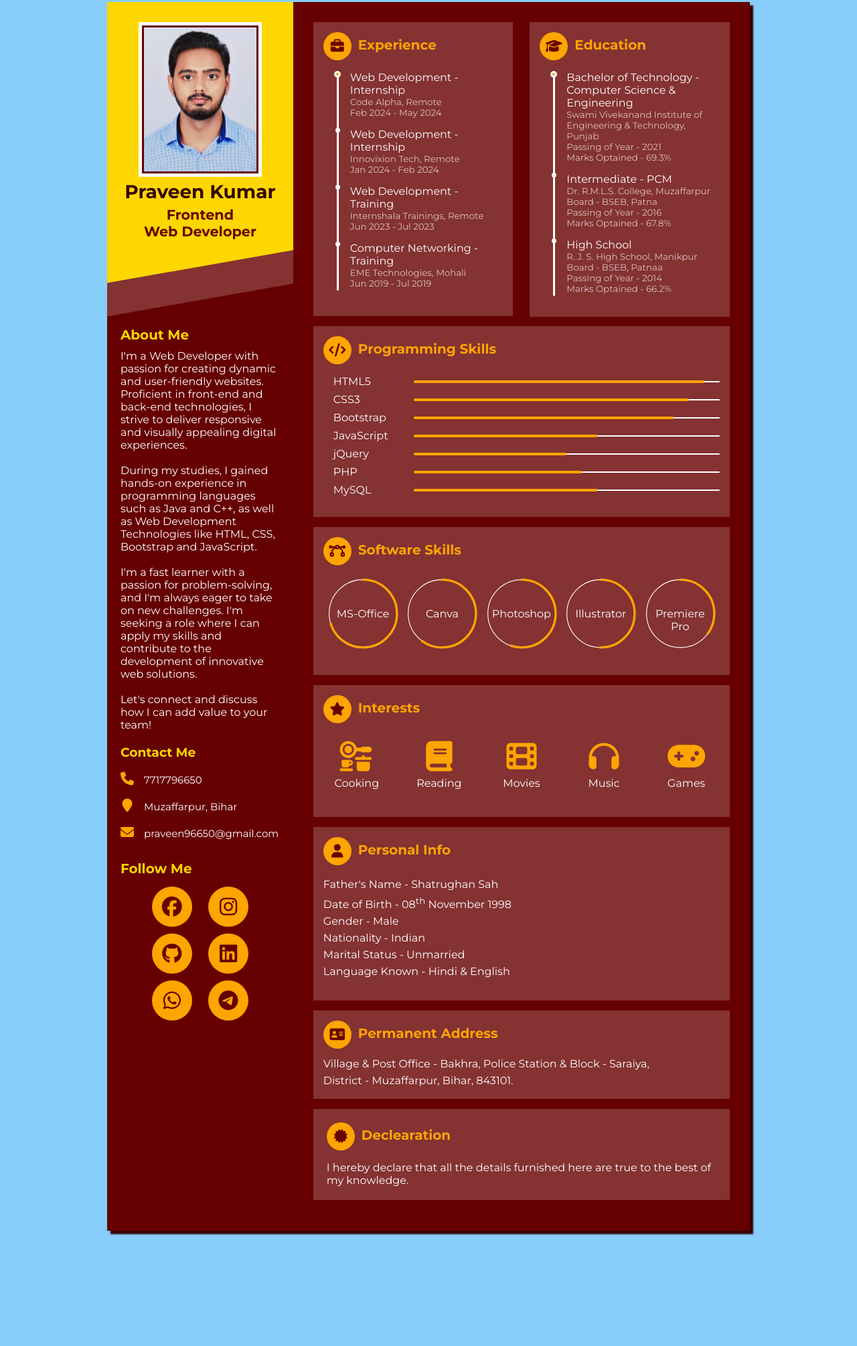
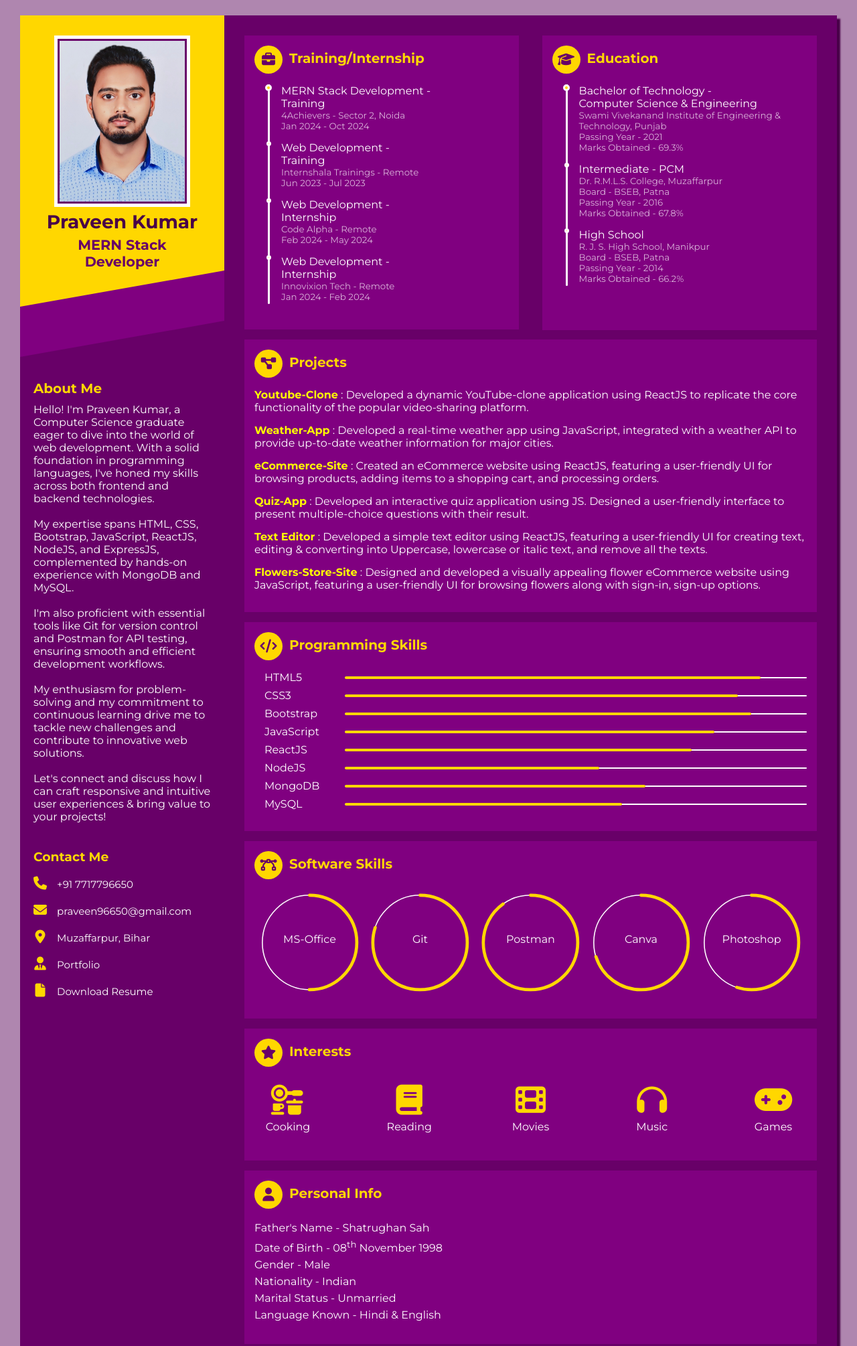
Before and after one commit to praveensarraf/resume, a plain HTML site: page index.html in a window 1280 px wide. Shown: the part 7-2017 px from the top of the page at 67% size. Before the commit the page ends 1855 px from the top, so only its background shows below. Drawn offline with nearby package versions, Linux system fonts and the light colour scheme.

Commit message:
resume update

```diff
--- a/index.html
+++ b/index.html
@@ -11,6 +11,7 @@
 
         <!-- CSS File -->
         <link rel="stylesheet" href="style.css">
+        <link rel="stylesheet" href="responsive.css">
     </head>
 
     <body>
@@ -23,24 +24,26 @@
 
                     <div class="info">
                         <h1 class="name">Praveen Kumar</h1>
-                        <h2 class="job">Frontend<br>Web Developer</h2>
+                        <h2 class="job">MERN Stack<br>Developer</h2>
                     </div>
                 </div>
 
                 <div class="about">
                     <h3>About Me</h3>
-                    I'm a <span>Web Developer</span> with passion for creating dynamic and user-friendly websites. Proficient in front-end and back-end technologies, I strive to deliver responsive and visually appealing digital experiences.<br><br>During my studies, I gained hands-on experience in programming languages such as Java and C++, as well as Web Development Technologies like HTML, CSS, Bootstrap and JavaScript.<br><br>
-                    I'm a fast learner with a passion for problem-solving, and I'm always eager to take on new challenges. I'm seeking a role where I can apply my skills and contribute to the development of innovative web solutions.<br><br>
-                    Let's connect and discuss how I can add value to your team!
+                    Hello! I'm Praveen Kumar, a Computer Science graduate eager to dive into the world of web development. With a solid foundation in programming languages, I've honed my skills across both frontend and backend technologies.<br><br>
+                    My expertise spans HTML, CSS, Bootstrap, JavaScript, ReactJS, NodeJS, and ExpressJS, complemented by hands-on experience with MongoDB and MySQL.<br><br>
+                    I'm also proficient with essential tools like Git for version control and Postman for API testing, ensuring smooth and efficient development workflows.<br><br>
+                    My enthusiasm for problem-solving and my commitment to continuous learning drive me to tackle new challenges and contribute to innovative web solutions.<br><br>
+                    Let's connect and discuss how I can craft responsive and intuitive user experiences & bring value to your projects!<br><br>
                 </div>
 
                 <div class="contact">
                     <h3>Contact Me</h3>
-                    <div class="call"><a href="tel:+917717796650"><i class="fa-solid fa-phone"></i><span>7717796650</span></a></div>
-                    <div class="address"><a href="https://maps.app.goo.gl/x5HSWheuEKqay4mi9"><i class="fa-solid fa-map-marker"></i><span>Muzaffarpur, Bihar</span></a>
-                    </div>
+                    <div class="call"><a href="tel:+917717796650"><i class="fa-solid fa-phone"></i><span>+91 7717796650</span></a></div>
                     <div class="email"><a href="mailto:praveen96650@gmail.com"><i class="fa-solid fa-envelope"></i><span>praveen96650@gmail.com</span></a></div>
-                    <!-- <div class="website"><a href="#" target="_blank"> <i class="fa-solid fa-home"></i><span></span></a></div> -->
+                    <div class="address"><a href="https://maps.app.goo.gl/x5HSWheuEKqay4mi9"><i class="fa-solid fa-location-dot"></i><span>Muzaffarpur, Bihar</span></a></div>
+                    <div class="website"><a href="https://praveensarraf.netlify.app" target="_blank"><i class="fa-solid fa-user-tie"></i><span>Portfolio</span></a></div>
+                    <div class="myResume"><a href="https://drive.google.com/file/d/1ZRfMTyJkHnMJr0g1sYHtg5Xj3HFb6kt_/view?usp=sharing" target="_blank"><i class="fa-solid fa-file"></i><span>Download Resume</span></a></div>
                 </div>
 
                 <div class="follow">
@@ -49,7 +52,7 @@
                         <a href="https://www.facebook.com/ImPraveenSarraf" target="_blank" title="Facebook"><i class="fa-brands fa-facebook"></i></a>
                         <a href="https://www.instagram.com/praveensarraf_/" target="_blank" title="Instagram"><i class="fa-brands fa-instagram "></i></a>
                         <a href="https://github.com/praveensarraf" target="_blank" title="Github"><i class="fa-brands fa-github"></i></a>
-                        <a href="https://www.linkedin.com/in/praveenkr77/" target="_blank" title="Linkedin"><i class="fa-brands fa-linkedin"></i></a>
+                        <a href="https://www.linkedin.com/in/praveen96650/" target="_blank" title="Linkedin"><i class="fa-brands fa-linkedin"></i></a>
                         <a href="https://wa.me/+917717796650" target="_blank" title="WhatsApp"><i class="fa-brands fa-whatsapp"></i></a>
                         <a href="https://t.me/PraveenSarraf" target="_blank" title="Telegram"><i class="fa-brands fa-telegram"></i></a>
                     </div>
@@ -59,53 +62,70 @@
 
             <div class="func">
                 <div class="work">
-                    <h3><i class="fa fa-briefcase"></i>Experience</h3>
+                    <h3><i class="fa fa-briefcase"></i>Training/Internship</h3>
                     <ul>
-                    <li><span>Web Development -<br>Internship</span><small>Code Alpha, Remote</small><small>Feb 2024 - May 2024</small></li>
-                    <li><span>Web Development -<br>Internship</span><small>Innovixion Tech, Remote</small><small>Jan 2024 - Feb 2024</small></li>
-                    <li><span>Web Development -<br>Training</span><small>Internshala Trainings, Remote</small><small>Jun 2023 - Jul 2023</small></li>
-                    <li><span>Computer Networking -<br>Training</span><small>EME Technologies, Mohali</small><small>Jun 2019 - Jul 2019</small></li>
+                        <li><span>MERN Stack Development -<br>Training</span><small>4Achievers - Sector 2, Noida</small><small>Jan 2024 - Oct 2024</small></li>
+                        <li><span>Web Development -<br>Training</span><small>Internshala Trainings - Remote</small><small>Jun 2023 - Jul 2023</small></li>
+                        <li><span>Web Development -<br>Internship</span><small>Code Alpha - Remote</small><small>Feb 2024 - May 2024</small></li>
+                        <li><span>Web Development -<br>Internship</span><small>Innovixion Tech - Remote</small><small>Jan 2024 - Feb 2024</small></li>
                     </ul>
                 </div>
 
                 <div class="edu">
                     <h3><i class="fa fa-graduation-cap"></i>Education</h3>
                     <ul>
-                    <li><span>Bachelor of Technology -<br>Computer Science & Engineering</span><small>Swami Vivekanand Institute of Engineering & Technology, Punjab</small><small>Passing of Year - 2021</small><small>Marks Optained - 69.3%</small></li>
-                    <li><span>Intermediate - PCM</span><small>Dr. R.M.L.S. College, Muzaffarpur</small><small>Board - BSEB, Patna</small><small>Passing of Year - 2016</small><small>Marks Optained - 67.8%</small></li>
-                    <li><span>High School</span><small>R. J. S. High School, Manikpur</small><small>Board - BSEB, Patnaa</small><small>Passing of Year - 2014</small><small>Marks Optained - 66.2%</small></li>
+                    <li><span>Bachelor of Technology -<br>Computer Science & Engineering</span><small>Swami Vivekanand Institute of Engineering & Technology, Punjab</small><small>Passing Year - 2021</small><small>Marks Obtained - 69.3%</small></li>
+                    <li><span>Intermediate - PCM</span><small>Dr. R.M.L.S. College, Muzaffarpur</small><small>Board - BSEB, Patna</small><small>Passing Year - 2016</small><small>Marks Obtained - 67.8%</small></li>
+                    <li><span>High School</span><small>R. J. S. High School, Manikpur</small><small>Board - BSEB, Patna</small><small>Passing Year - 2014</small><small>Marks Obtained - 66.2%</small></li>
+                    </ul>
+                </div>
+
+                <div class="myProjects">
+                    <h3><i class="fa-solid fa-diagram-project"></i></i>Projects</h3>
+                    <ul>
+                        <li><a href="https://praveensarraf.github.io/youtube-clone/" target="_blank">Youtube-Clone</a> : Developed a dynamic YouTube-clone application using ReactJS to replicate the core functionality of the popular video-sharing platform.</li>
+                        <li><a href="https://praveensarraf.github.io/CodeAlpha_Internship/task_2/weather_app.html" target="_blank">Weather-App</a> : Developed a real-time weather app using JavaScript, integrated with a weather API to provide up-to-date weather information for major cities.</li>
+                        <li><a href="https://praveensarraf.github.io/ecommerce-site/" target="_blank">eCommerce-Site</a> : Created an eCommerce website using ReactJS, featuring a user-friendly UI for browsing products, adding items to a shopping cart, and processing orders.</li>
+                        <li><a href="https://praveensarraf.github.io/InnovixionTech-Jan1/task_3/quiz.html" target="_blank">Quiz-App</a> : Developed an interactive quiz application using JS. Designed a user-friendly interface to present multiple-choice questions with their result.</li>
+                        <li><a href="https://praveensarraf.github.io/first-react-app/" target="_blank">Text Editor</a> : Developed a simple text editor using ReactJS, featuring a user-friendly UI for creating text, editing & converting into Uppercase, lowercase or italic text, and remove all the texts.</li>
+                        <li><a href="https://praveensarraf.github.io/flowers-site/" target="_blank">Flowers-Store-Site</a> : Designed and developed a visually appealing flower eCommerce website using JavaScript, featuring a user-friendly UI for browsing flowers along with sign-in, sign-up options.</li>
                     </ul>
                 </div>
 
                 <div class="skills-prog">
                     <h3><i class="fa-solid fa-code"></i>Programming Skills</h3>
                     <ul>
-                        <li data-percent="95"><span>HTML5</span>
+                        <li data-percent="90"><span>HTML5</span>
                             <div class="skills-bar">
                                 <div class="bar"></div>
                             </div>
                         </li>
-                        <li data-percent="90"><span>CSS3</span>
+                        <li data-percent="85"><span>CSS3</span>
                             <div class="skills-bar">
                                 <div class="bar"></div>
                             </div>
                         </li>
-                        <li data-percent="85"><span>Bootstrap</span>
+                        <li data-percent="88"><span>Bootstrap</span>
                             <div class="skills-bar">
                                 <div class="bar"></div>
                             </div>
                         </li>
-                        <li data-percent="60"><span>JavaScript</span>
+                        <li data-percent="80"><span>JavaScript</span>
                             <div class="skills-bar">
                                 <div class="bar"></div>
                             </div>
                         </li>
-                        <li data-percent="50"><span>jQuery</span>
+                        <li data-percent="75"><span>ReactJS</span>
                             <div class="skills-bar">
                                 <div class="bar"></div>
                             </div>
                         </li>
-                        <li data-percent="55"><span>PHP</span>
+                        <li data-percent="55"><span>NodeJS</span>
+                            <div class="skills-bar">
+                                <div class="bar"></div>
+                            </div>
+                        </li>
+                        <li data-percent="65"><span>MongoDB</span>
                             <div class="skills-bar">
                                 <div class="bar"></div>
                             </div>
@@ -121,13 +141,25 @@
                 <div class="skills-soft">
                     <h3><i class="fa-solid fa-bezier-curve"></i>Software Skills</h3>
                     <ul>
-                        <li data-percent="70">
+                        <li data-percent="50">
                             <svg viewbox="0 0 100 100">
                                 <circle cx="50" cy="50" r="45"></circle>
                                 <circle class="cbar" cx="50" cy="50" r="45"></circle>
                             </svg><span>MS-Office</span><small></small>
                         </li>
-                        <li data-percent="60">
+                        <li data-percent="80">
+                            <svg viewbox="0 0 100 100">
+                                <circle cx="50" cy="50" r="45"></circle>
+                                <circle class="cbar" cx="50" cy="50" r="45"></circle>
+                            </svg><span>Git</span><small></small>
+                        </li>
+                        <li data-percent="90">
+                            <svg viewbox="0 0 100 100">
+                                <circle cx="50" cy="50" r="45"></circle>
+                                <circle class="cbar" cx="50" cy="50" r="45"></circle>
+                            </svg><span>Postman</span><small></small>
+                        </li>
+                        <li data-percent="70">
                             <svg viewbox="0 0 100 100">
                                 <circle cx="50" cy="50" r="45"></circle>
                                 <circle class="cbar" cx="50" cy="50" r="45"></circle>
@@ -138,18 +170,6 @@
                                 <circle cx="50" cy="50" r="45"></circle>
                                 <circle class="cbar" cx="50" cy="50" r="45"></circle>
                             </svg><span>Photoshop</span><small></small>
-                        </li>
-                        <li data-percent="50">
-                            <svg viewbox="0 0 100 100">
-                                <circle cx="50" cy="50" r="45"></circle>
-                                <circle class="cbar" cx="50" cy="50" r="45"></circle>
-                            </svg><span>Illustrator</span><small></small>
-                        </li>
-                        <li data-percent="35">
-                            <svg viewbox="0 0 100 100">
-                                <circle cx="50" cy="50" r="45"></circle>
-                                <circle class="cbar" cx="50" cy="50" r="45"></circle>
-                            </svg><span>Premiere<br>Pro</span><small></small>
                         </li>
                     </ul>
                 </div>
@@ -183,8 +203,8 @@
                     District - Muzaffarpur, Bihar, 843101.
                 </div>
 
-                <div class="declearation">
-                    <h3><i class="fa-solid fa-certificate"></i>Declearation</h3>
+                <div class="declaration">
+                    <h3><i class="fa-solid fa-certificate"></i>Declaration</h3>
                     <p>
                         I hereby declare that all the details furnished here are true to the best of my knowledge.
                     </p>
--- /dev/null
+++ b/responsive.css
@@ -0,0 +1,79 @@
+@media screen and (max-width: 911px) {
+    html, body {
+      font-size: 14px;
+    }
+
+    .resume {
+      flex-direction: column;
+      margin: 0;
+    }
+
+    .resume .base {
+      width: 100%;
+      margin-bottom: 20px;
+    }
+
+    .resume .base .profile .photo img{
+        width: 50%;
+        margin: 20px 0 10px;
+    }
+
+    .resume .base .profile {
+        padding: 20px;
+    }
+
+    .resume .base .profile .info{
+        margin-bottom: 40px;
+    }
+
+    .resume .base .profile::after{
+        transform: skewY(-6deg);
+    }
+
+    .resume .base .follow{
+        position: static;
+        margin-top: 20px;
+    }
+
+    .resume .func {
+        width: 100%;
+        padding: 10px;
+    }
+
+    .resume .func > div{
+        margin-bottom: 15px !important;
+    }
+
+    .resume .func .work,
+    .resume .func .edu,
+    .resume .func .myProjects,
+    .resume .func .skills-prog,
+    .resume .func .skills-soft,
+    .resume .func .interests {
+      width: 100%;
+      margin: 0;
+    }
+
+    .resume .func h3 {
+      font-size: 1.1em;
+    }
+
+    .resume .func .skills-soft ul {
+      flex-direction: row;
+      flex-wrap: wrap;
+    }
+
+    .resume .func .skills-soft ul li {
+        width: 50%;
+        margin-bottom: 20px;
+    }
+
+    .resume .func .interests-items {
+      flex-wrap: wrap;
+    }
+
+    .resume .func .interests-items div {
+      width: 45%;
+      margin: 5px;
+    }
+  }
--- a/style.css
+++ b/style.css
@@ -1,13 +1,13 @@
 @import url('https://fonts.googleapis.com/css2?family=Montserrat:wght@100..900&display=swap');
 
 :root{
-  --body-bg-color: lightskyblue;
-  --main-color: #660000;
-  --main-color-light: #843232;
-  --main-color-dark: #330000;
+  --body-bg-color: #af86af;
+  --main-color: #680068;
+  --main-color-light: purple;
+  --main-color-dark: #480148;
   --text-color: #ffffff;
-  --text-heading: #ffd700;
-  --text-heading-dark: #ffa500;
+  --text-heading-dark: gold;
+  --text-heading: yellow;
 }
 
 *{
@@ -35,12 +35,13 @@ body{
   cursor: default;
   font-family: "Montserrat", sans-serif;
   font-size: 16px;
+  display: flex;
+  justify-content: center;
 }
 
 a{
   text-decoration: none;
   color: var(--text-color);
-  display: block;
   transition-duration: 0.3s;
 }
 
@@ -50,16 +51,16 @@ ul{
 }
 
 h3{
-  color: var(--text-heading);
+  color: var(--text-heading-dark);
   margin: 10px 0;
   font-size: 1.25em;
 }
 
 .resume{
-  width: 960px;
+  width: 100%;
   background: var(--main-color);
-  color: #ffffff;
-  margin: 10px auto;
+  color: var(--text-color);
+  margin: 30px;
   box-shadow: 5px 5px 2px var(--main-color-dark);
   position: relative;
   display: flex;
@@ -82,14 +83,15 @@ h3{
 }
 
 .resume .base{
-  width: 40%;
+  width: 25%;
   padding: 30px 20px;
   background: var(--main-color);
   color: var(--text-color);
+  position: relative;
 }
 
 .resume .base .profile{
-  background: var(--text-heading);
+  background: var(--text-heading-dark);
   padding: 35px 15px 45px 15px;
   margin: -30px -20px 45px -20px;
   position: relative;
@@ -101,8 +103,8 @@ h3{
   position: absolute;
   background: var(--main-color-light);
   width: 100%;
-  height: 50px;
-  bottom: -25px;
+  height: 75px;
+  bottom: -38px;
   left: 0;
   transform: skewY(-10deg);
   z-index: -1;
@@ -118,13 +120,6 @@ h3{
   display: flex;
   justify-content: center;
   align-items: center;
-}
-
-.resume .base .profile .fa-rocket{
-  font-size: 100px;
-  text-align: center;
-  margin: auto;
-  color: var(--main-color);
 }
 
 .resume .base .profile .info{
@@ -148,6 +143,7 @@ h3{
 }
 
 .resume .base .about{
+  margin-top: 80px;
   padding-top: 10px;
 }
 
@@ -195,10 +191,15 @@ h3{
   transition-duration: 0.3s;
 }
 
+.resume .base .follow {
+  position: absolute;
+  bottom: 20px;
+}
+
 .resume .base .follow .box{
   text-align: center;
   vertical-align: middle;
-  margin-top: 5px;
+  margin-top: 15px;
   padding-top: 5px;
 }
 
@@ -218,7 +219,9 @@ h3{
 }
 
 .resume .base .follow .box i{
-  display: inline-block;
+  display: inline-flex;
+  align-items: center;
+  justify-content: center;
   font-size: 30px;
   background: var(--text-heading-dark);
   width: 60px;
@@ -239,7 +242,7 @@ h3{
 }
 
 .resume .func{
-  width: 100%;
+  width: 75%;
   padding: 30px;
 }
 
@@ -375,7 +378,30 @@ h3{
   width: 48%;
   background: var(--main-color-light);
   padding: 15px;
+  padding-bottom: 50px;
 }
+
+.resume .func .myProjects{
+  clear: both;
+  background: var(--main-color-light);
+  padding: 15px;
+  margin: 15px 0;
+}
+
+.resume .func .myProjects ul li{
+  margin: 15px 0;
+}
+
+.resume .func .myProjects ul li a{
+  color: var(--text-heading);
+  font-weight: bold;
+}
+
+.resume .func .myProjects ul li a:hover{
+  color: var(--text-heading-dark);
+}
+
+
 .resume .func .skills-prog {
   clear: both;
   background: var(--main-color-light);
@@ -539,12 +565,12 @@ h3{
   line-height: 25px;
 }
 
-.resume .func .declearation{
+.resume .func .declaration{
   background: var(--main-color-light);
   margin: 15px 0 0 0;
-  padding: 20px;
+  padding: 15px;
 }
 
-.resume .func .declearation p{
+.resume .func .declaration p{
   padding-bottom: 20px;
 }
```
